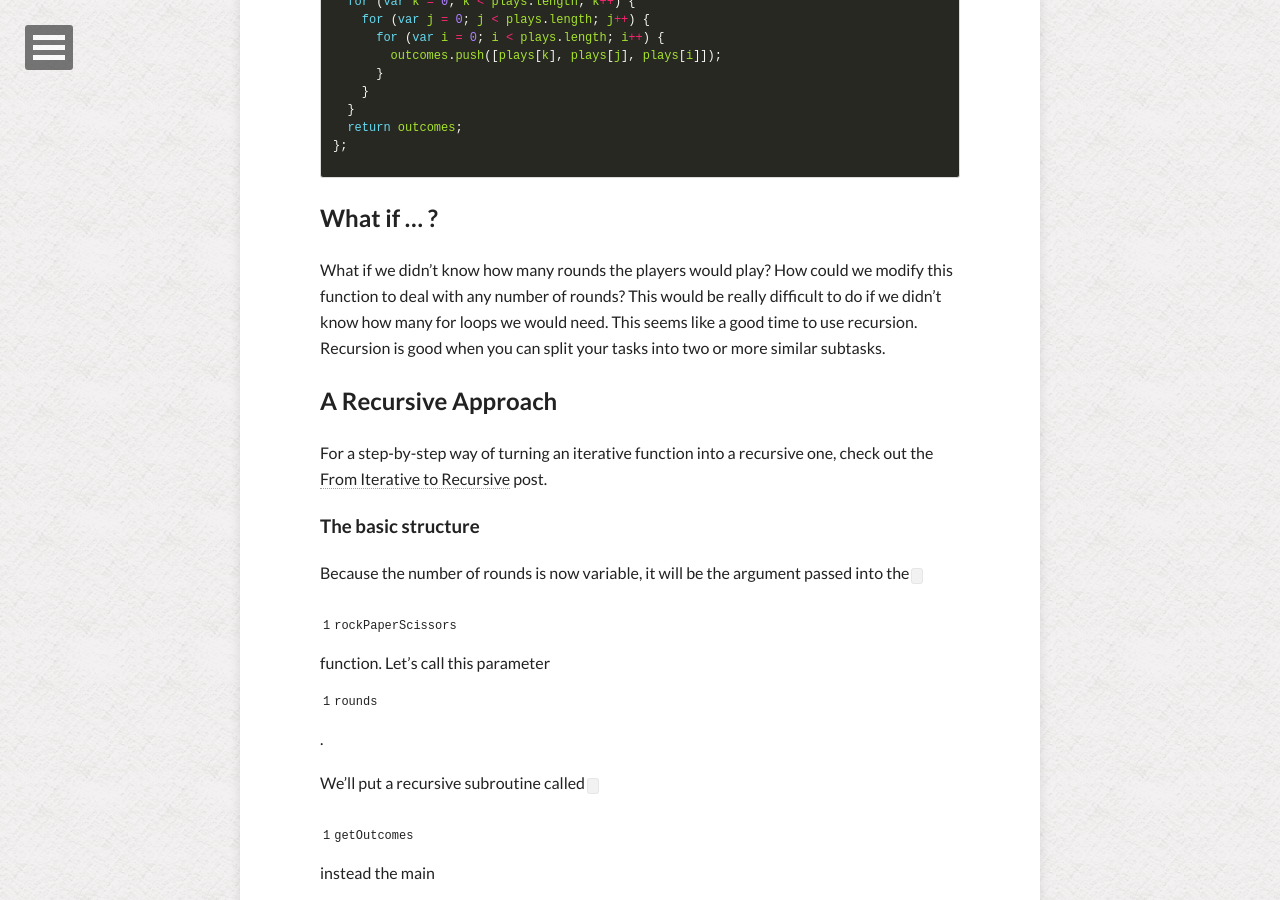
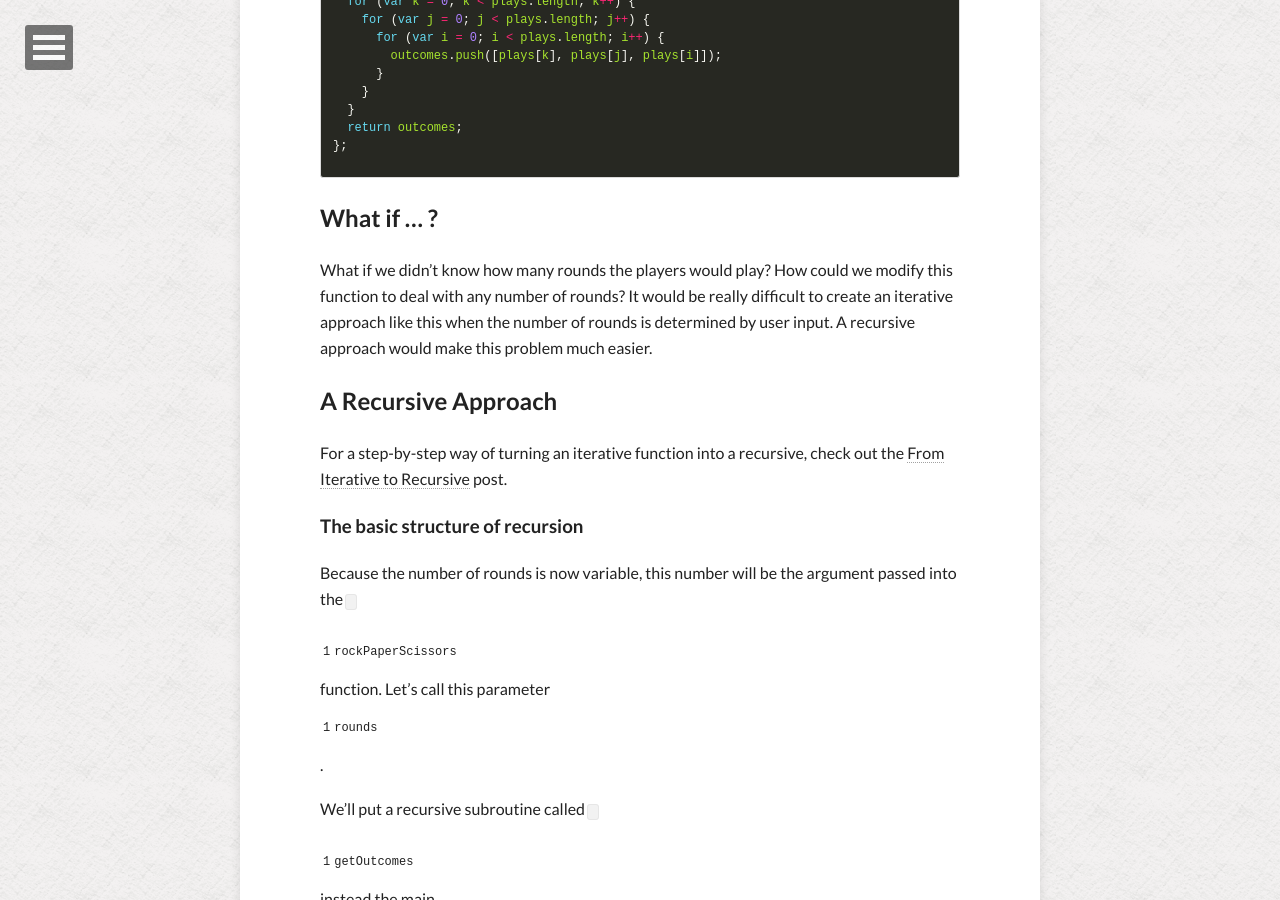
Before and after one commit to jgpettibone/jgpettibone.github.io, a Jekyll site: the page built from _posts/2014-01-15-rock-paper-scissors.md, in a window 1280 px wide and 900 px high, scrolled down 1746 px. Built offline with Jekyll 4.4.1, drawn with Linux system fonts in a browser that asks for light colours; nearby versions of some CDN libraries; comment, search, counter and statistics services are not loaded.

Commit message:
Minor changes to clean up the post

```diff
--- a/_posts/2014-01-15-rock-paper-scissors.md
+++ b/_posts/2014-01-15-rock-paper-scissors.md
@@ -56,13 +56,13 @@ var rockPaperScissors = function() {
 {% endhighlight %}
 
 ## What if ... ?
-What if we didn't know how many rounds the players would play?  How could we modify this function to deal with any number of rounds?  This would be really difficult to do if we didn't know how many for loops we would need.  This seems like a good time to use recursion.  Recursion is good when you can split your tasks into two or more similar subtasks.
+What if we didn't know how many rounds the players would play?  How could we modify this function to deal with any number of rounds?  It would be really difficult to create an iterative approach like this when the number of rounds is determined by user input.  A recursive approach would make this problem much easier.
 
 ## A Recursive Approach
-For a step-by-step way of turning an iterative function into a recursive one, check out the [From Iterative to Recursive](http://jgpettibone.github.io/from-iterative-to-recursive/) post.
+For a step-by-step way of turning an iterative function into a recursive, check out the [From Iterative to Recursive](http://jgpettibone.github.io/from-iterative-to-recursive/) post.
 
-### The basic structure
-Because the number of rounds is now variable, it will be the argument passed into the `rockPaperScissors` function.  Let's call this parameter `rounds`.
+### The basic structure of recursion
+Because the number of rounds is now variable, this number will be the argument passed into the `rockPaperScissors` function.  Let's call this parameter `rounds`.
 
 We'll put a recursive subroutine called `getOutcomes` instead the main `rockPaperScissors` function.  This function would go where the for loops were in the iterative solution:
 
```
Also changed, not shown: other parts of _posts/2014-01-15-rock-paper-scissors.md (+1 -1 lines).
